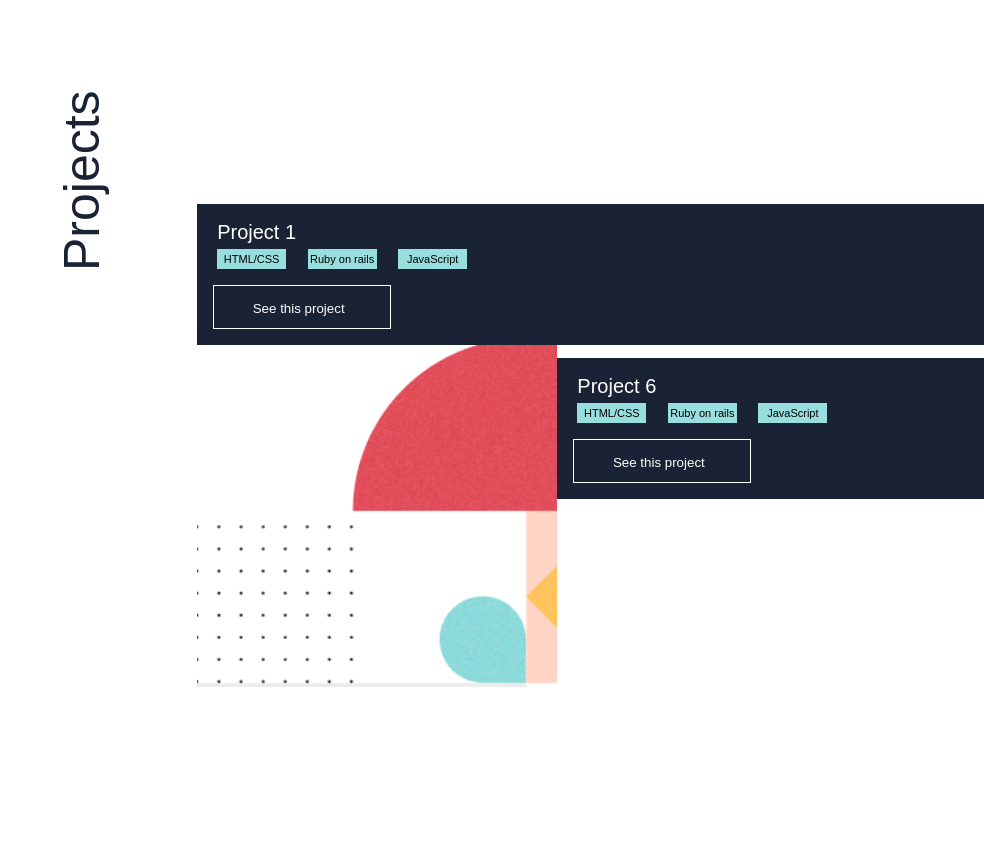
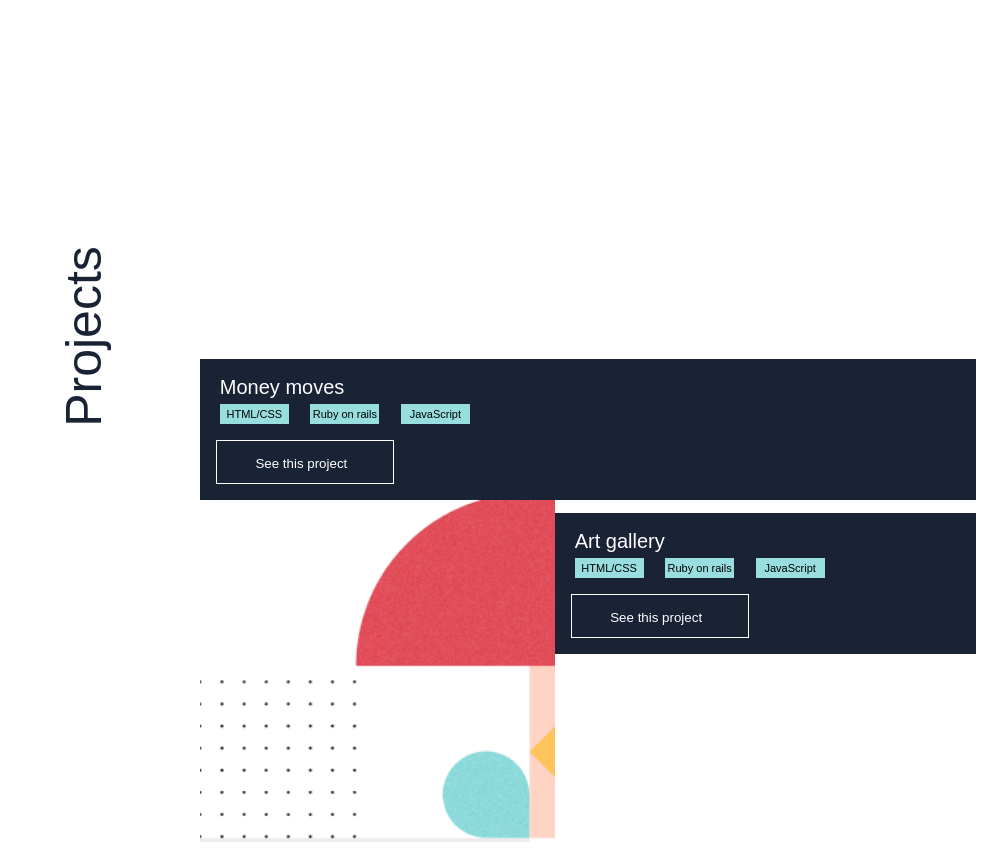
Before and after one commit to VaneCode/portfolio-mobile, a plain HTML site: page index.html in a window 1280 px wide. Shown: the part 1080-1938 px from the top of the page, without its empty margins (296-1280 px from the left). Drawn offline with Linux system fonts and the light colour scheme.

Commit message:
Update projects names

```diff
--- a/main.js
+++ b/main.js
@@ -19,7 +19,7 @@ menuOption.onclick = function () { closeMenu(); };
 const projects = [
   {
     projectID: 1,
-    name: 'Project 1',
+    name: 'Money moves',
     featuredImage: './images/project_1.jpg',
     technologies: ['HTML/CSS', 'Ruby on rails', 'JavaScript'],
     descriptionP1: 'Lorem ipsum dolor sit amet, consectetur adipiscing elit, sed do eiusmod tempor incididunt ut labore et dolore magna aliqua.'
@@ -31,7 +31,7 @@ const projects = [
   },
   {
     projectID: 2,
-    name: 'Project 2',
+    name: 'Space travelers',
     featuredImage: 'images/project_2.jpg',
     technologies: ['HTML/CSS', 'Ruby on rails', 'JavaScript'],
     descriptionP1: 'Lorem ipsum dolor sit amet, consectetur adipiscing elit, sed do eiusmod tempor incididunt ut labore et dolore magna aliqua.'
@@ -43,7 +43,7 @@ const projects = [
   },
   {
     projectID: 3,
-    name: 'Project 3',
+    name: 'Bookstore',
     featuredImage: 'images/project_3.jpg',
     technologies: ['HTML/CSS', 'Ruby on rails', 'JavaScript'],
     descriptionP1: 'Lorem ipsum dolor sit amet, consectetur adipiscing elit, sed do eiusmod tempor incididunt ut labore et dolore magna aliqua.'
@@ -55,7 +55,7 @@ const projects = [
   },
   {
     projectID: 4,
-    name: 'Project 4',
+    name: 'To do list',
     featuredImage: 'images/project_4.jpg',
     technologies: ['HTML/CSS', 'Ruby on rails', 'JavaScript'],
     descriptionP1: 'Lorem ipsum dolor sit amet, consectetur adipiscing elit, sed do eiusmod tempor incididunt ut labore et dolore magna aliqua.'
@@ -67,7 +67,7 @@ const projects = [
   },
   {
     projectID: 5,
-    name: 'Project 5',
+    name: 'Leaderboard',
     featuredImage: 'images/project_5.png',
     technologies: ['HTML/CSS', 'Ruby on rails', 'JavaScript'],
     descriptionP1: 'Lorem ipsum dolor sit amet, consectetur adipiscing elit, sed do eiusmod tempor incididunt ut labore et dolore magna aliqua.'
@@ -79,7 +79,7 @@ const projects = [
   },
   {
     projectID: 6,
-    name: 'Project 6',
+    name: 'Art gallery',
     featuredImage: 'images/project_6.jpg',
     technologies: ['HTML/CSS', 'Ruby on rails', 'JavaScript'],
     descriptionP1: 'Lorem ipsum dolor sit amet, consectetur adipiscing elit, sed do eiusmod tempor incididunt ut labore et dolore magna aliqua.'
--- a/style.css
+++ b/style.css
@@ -7,18 +7,6 @@ html {
 
 body {
   background: #fff;
-  box-sizing: border-box;
-  font-size: 100%;
-  scroll-behavior: smooth;
-  margin: 0;
-  padding: 0;
-  text-decoration: none;
-}
-
-*,
-*::before,
-*::after {
-  box-sizing: inherit;
 }
 
 /* Text style */
```
